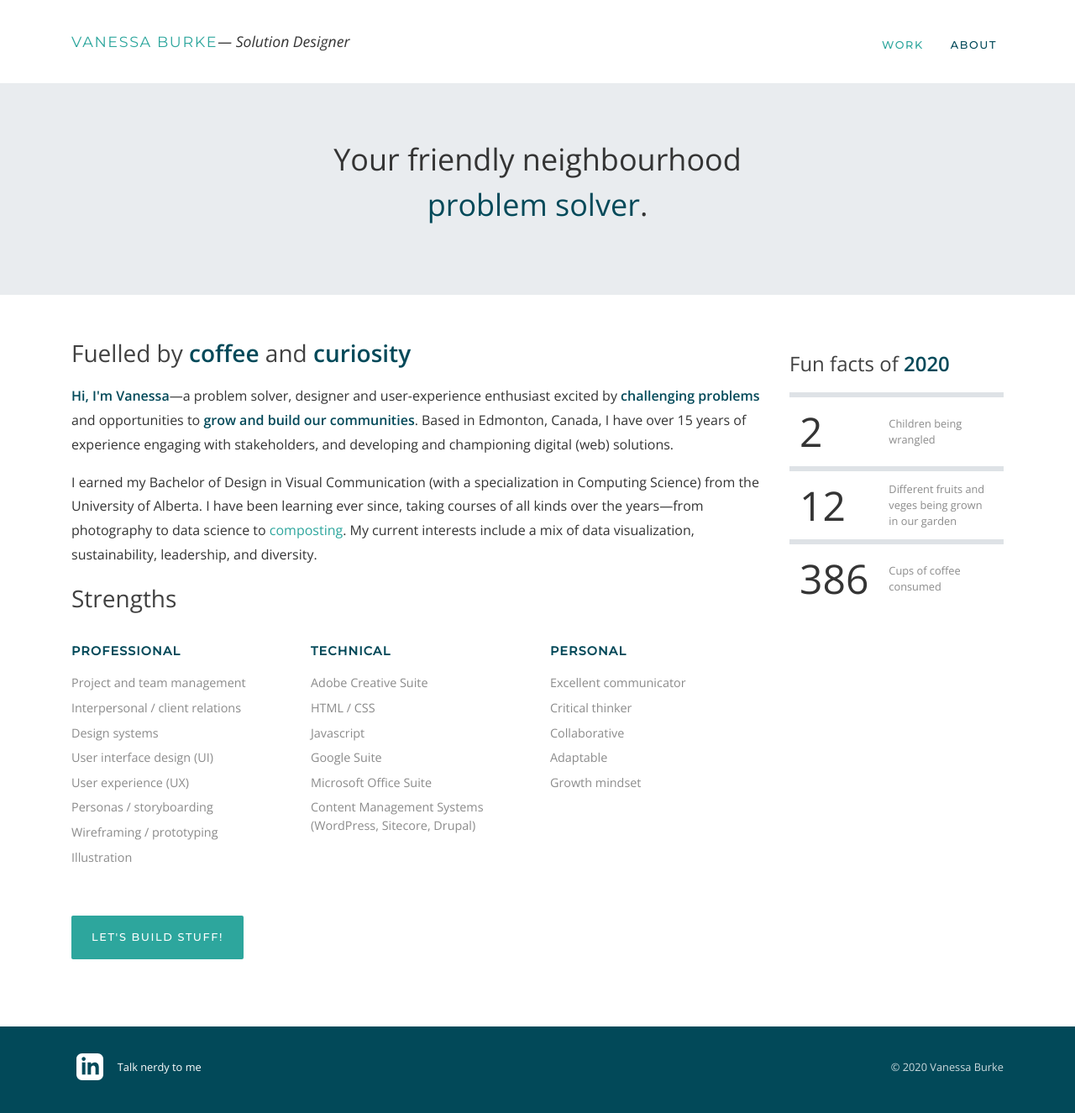
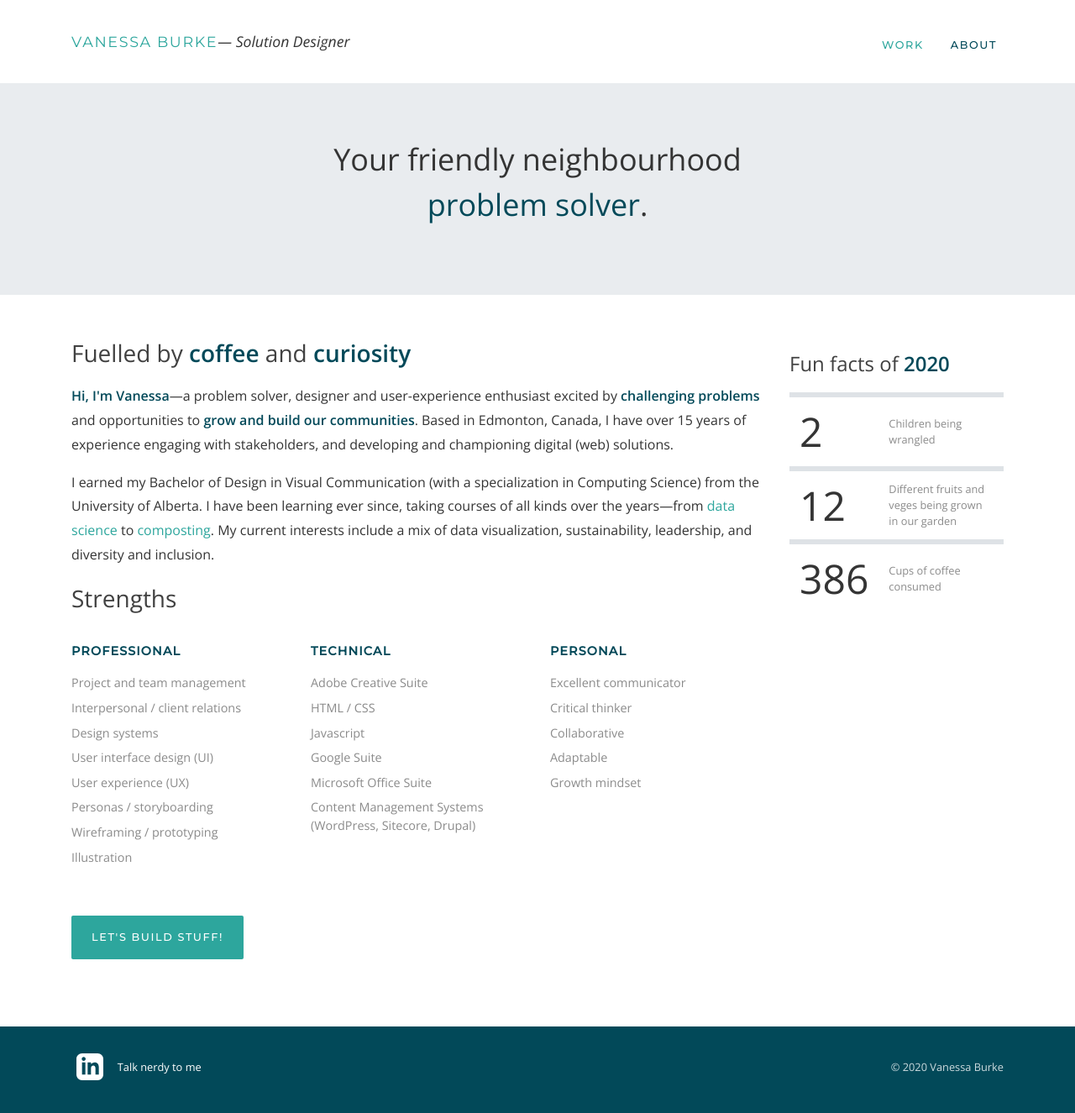
Before and after one commit to vnburke/vnburke.github.io, a Jekyll site: the page built from about.md, in a window 1280 px wide and 1350 px high. Shown: the top 1325 px of the window at 84% size. Built offline with Jekyll 4.4.1, drawn with Linux system fonts in a browser that asks for light colours.

Commit message:
Updated About

```diff
--- a/about.md
+++ b/about.md
@@ -34,7 +34,7 @@
       <h2>Fuelled by <strong>coffee</strong> and <strong>curiosity</strong></h2>
       <p><strong>Hi, I'm Vanessa</strong>&mdash;a problem solver, designer and user-experience enthusiast excited by <strong>challenging problems</strong> and opportunities to <strong>grow and build our communities</strong>. Based in Edmonton, Canada, I have over 15 years of experience engaging with stakeholders, and developing and championing digital (web) solutions.</p>
 
-      <p>I earned my Bachelor of Design in Visual Communication (with a specialization in Computing Science) from the University of Alberta. I have been learning ever since, taking courses of all kinds over the years&mdash;from photography to data science to <a href="https://www.edmonton.ca/programs_services/landscaping_gardening/compost-education.aspx">composting</a>. My current interests include a mix of data visualization, sustainability, leadership, and diversity.</p>
+      <p>I earned my Bachelor of Design in Visual Communication (with a specialization in Computing Science) from the University of Alberta. I have been learning ever since, taking courses of all kinds over the years&mdash;from <a href="https://xpro.mit.edu/certificate/067ceb2c-b369-45a1-a790-fed1ac6c3da5/">data science</a> to <a href="https://www.edmonton.ca/programs_services/landscaping_gardening/compost-education.aspx">composting</a>. My current interests include a mix of data visualization, sustainability, leadership, and diversity and inclusion.</p>
 
       <!-- <h2>Challenge <strong>accepted</strong>!</h2>
       <p>As fate would have it, I have spent most of my career in the digital space&mdash;a field that is ever evolving. Though digging into user research or analyzing data may not be very glamourous, gleaning insight to inform design that solves problems for people makes it all worthwhile!</p> -->
```
